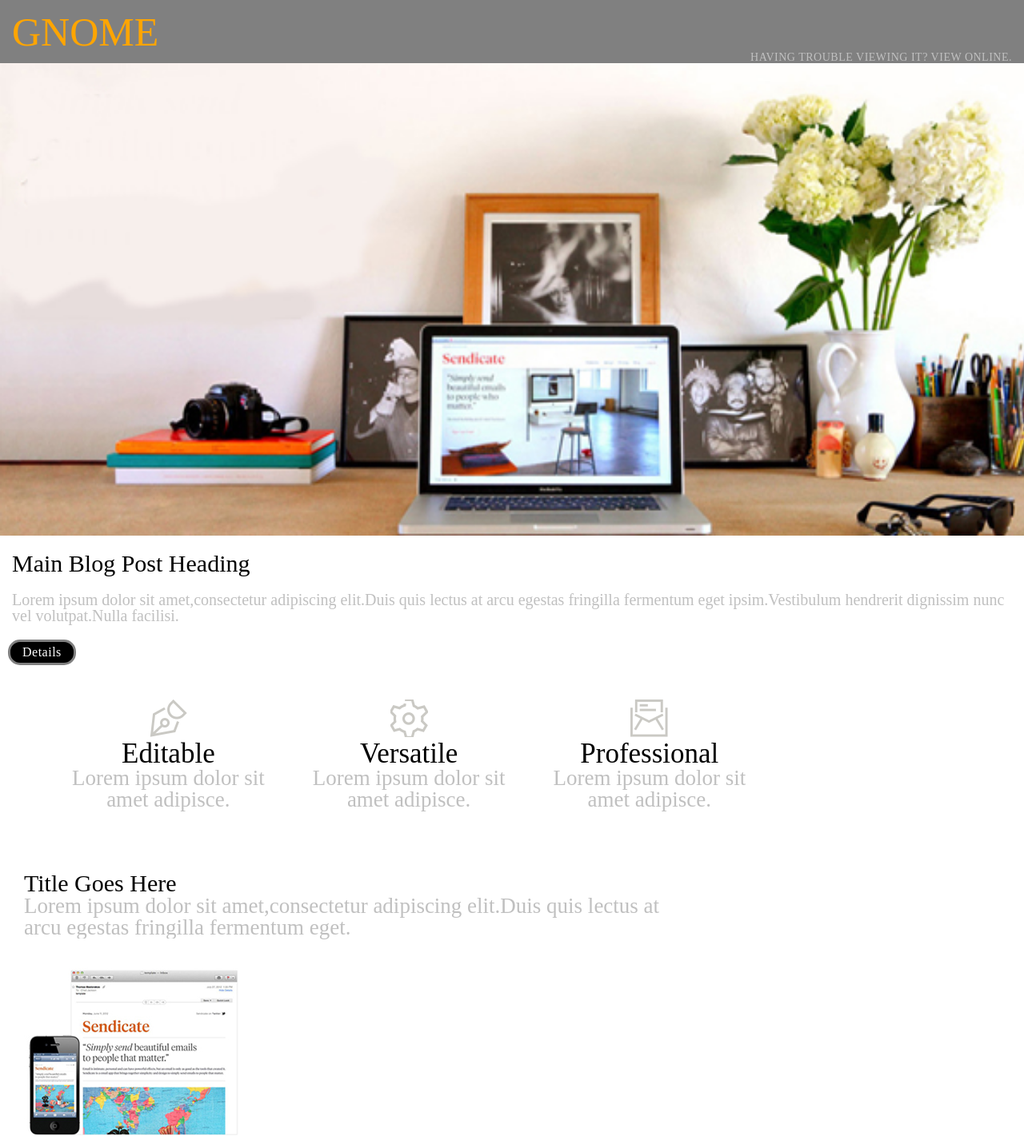
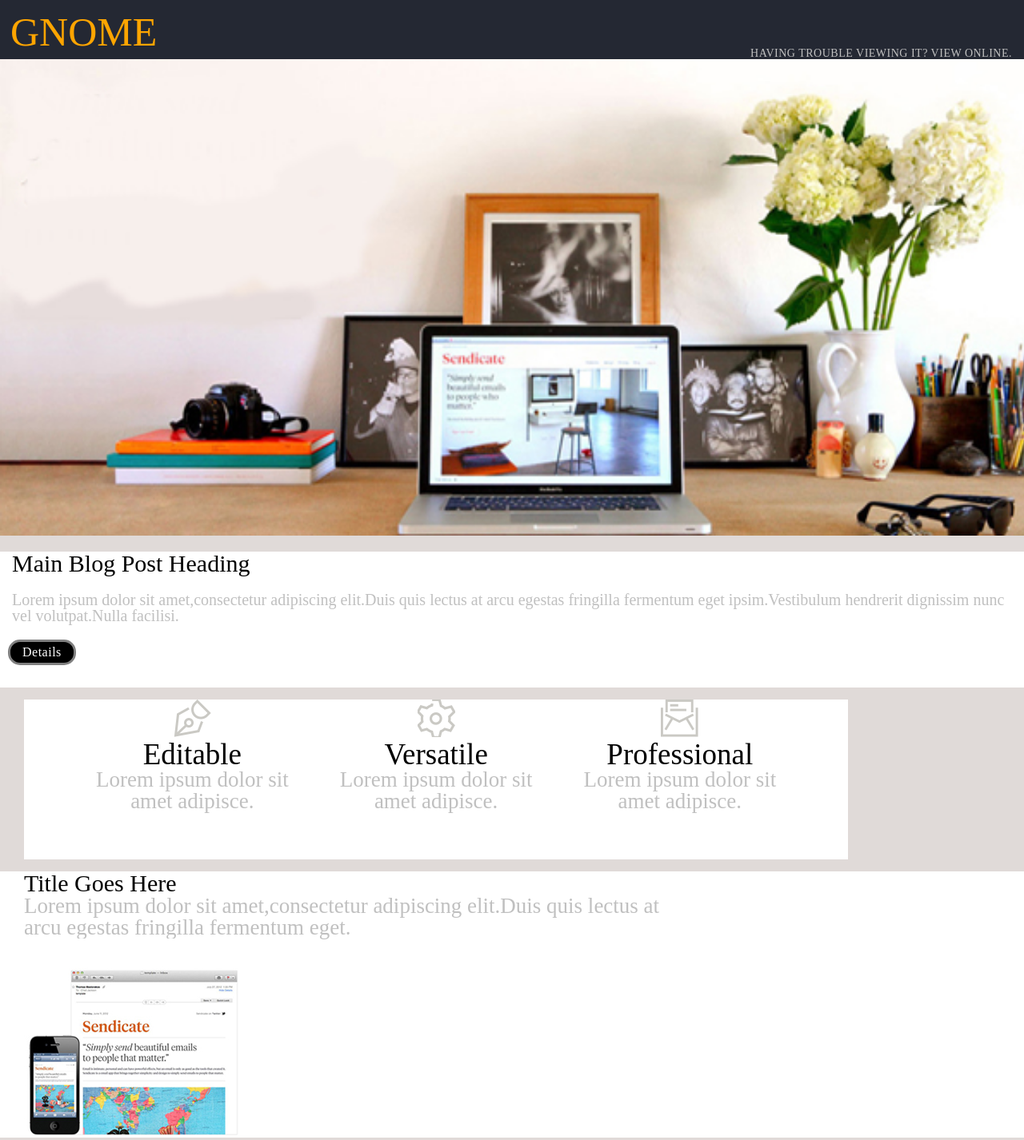
Before and after one commit to vamuigua/gnome-front-end-development, a plain HTML site: page GNOME.html in a window 1280 px wide. Shown: the top 1426 px of the page at 80% size. Drawn offline with Linux system fonts and the light colour scheme.

Commit message:
sixth commit

```diff
--- a/GNOME.html
+++ b/GNOME.html
@@ -50,11 +50,11 @@ Having trouble viewing it? View Online.
 <p class="bigger">
   Lorem ipsum dolor sit<br> amet adipisce.
 </p>
-</section><!--
+</section>
 
-  VERSATILE
+<!--VERSATILE-->
 
---><section class="col-1-3">
+<section class="col-1-3">
 <img src= "assets/images/logo_versatile.png">
 <h5 class = "topography-2">
   Versatile
@@ -62,11 +62,11 @@ Having trouble viewing it? View Online.
 <p class="bigger">
   Lorem ipsum dolor sit<br>amet adipisce.
 </p>
-</section><!--
+</section>
 
-   PRO
+<!--PRO-->
 
- --><section class="col-1-3">
+<section class="col-1-3">
 <img src= "assets/images/logo_pro.png">
 <h5 class = "topography-2">
   Professional
@@ -91,7 +91,8 @@ Having trouble viewing it? View Online.
   Title Goes Here
 </h5>
 <p class="bigger">
-  Lorem ipsum dolor sit amet,consectetur adipiscing elit.Duis quis lectus at arcu egestas fringilla fermentum eget.
+Lorem ipsum dolor sit amet,consectetur adipiscing
+ elit.Duis quis lectus at arcu egestas fringilla fermentum eget.
 </p>
 </div><!--
 
@@ -108,11 +109,7 @@ Having trouble viewing it? View Online.
 <section class="row-3">
     <div class="grid-3">
 
-<div class="image-left-col-1-3">
-<img src = "assets/images/img2.jpg">
-</div><!--
-
---><aside class="write-right-col-2-3">
+      <aside class="write-right-col-2-3">
       <div class="Writing-right">
       <h5 class = "topography">
         Title Goes here
@@ -122,6 +119,10 @@ Having trouble viewing it? View Online.
       </p>
     </div>
     </aside>
+
+    <div class="image-left-col-1-3">
+    <img src = "assets/images/img2.jpg">
+    </div>
 
 </div>
 </section>
--- a/assets/stylesheets/main.css
+++ b/assets/stylesheets/main.css
@@ -47,6 +47,21 @@ table {
 }
 
 /*
+  ========================================
+  Custom styles
+  ========================================
+*/
+body{
+  background-color:#E0DAD8;
+}
+
+.row{
+margin-left: 30px;
+}
+
+
+
+/*
 TITLES WITH IMAGES
 */
 /*
@@ -63,16 +78,21 @@ margin-bottom: 15px;
 }
 
 .write-left-col-2-3{
+  text-align: left;
 width: 66.66%;
-float:
 }
 
 .image-right-col-1-3{
 width: 33.33%;
+float:
+}
+
+.lip{
+  float: right;
 }
 
 .Image-right{
-
+float:
 }
 
 /*
@@ -90,9 +110,10 @@ width: 33.33%;
   float:
 }
 .write-right-col-2-3{
-  float:
+  text-align:
 }
 .Writing-right{
+  text-align:right;;
 }
 
 .topography{
@@ -131,6 +152,7 @@ row
 margin-bottom: 15px;
 text-align: center;
 height:200px;
+margin:;
 }
 .row,
 .col-1-3{
@@ -150,6 +172,8 @@ padding-left: 30px;
 padding-right: 30px;
 display: inline-block;
 vertical-align: top;
+padding-left: px;
+padding-right:-10px;
 
 }
 
@@ -204,10 +228,10 @@ a{
   ========================================
 */
 .container{
-  background-color: grey
+  background-color:;
 padding-left: 20px;
 height:70px;
-margin-top:0;
+margin-left:-22px;
 }
 
 .first-container{
@@ -223,7 +247,7 @@ margin-top:0;
   position: relative;
   line-height: 50px;
   color:orange;
-  background-color: grey;
+  background-color: #242833;
   font-size:50px;
   font-weight:
   letter-spacing:
@@ -306,7 +330,7 @@ padding-left: 20px;
 EDITABLE VERSATILE PROFESSIONAL
 */
 .topography-2{
-  font-size:35px;
+  font-size:37px;
   color:black;
 }
 
@@ -330,9 +354,11 @@ EDITABLE VERSATILE PROFESSIONAL
 .nav {
   color: silver;
   text-align: right;
+  padding-top:-20px;
   padding-right: 15px;
   position:relative;
-  background-color: grey;
+  background-color:#242833;
+  margin-top: -5px;
 }
 .nav li{
   display: inline-block;
```
Lines whose indentation alone changed are shown as unchanged.
